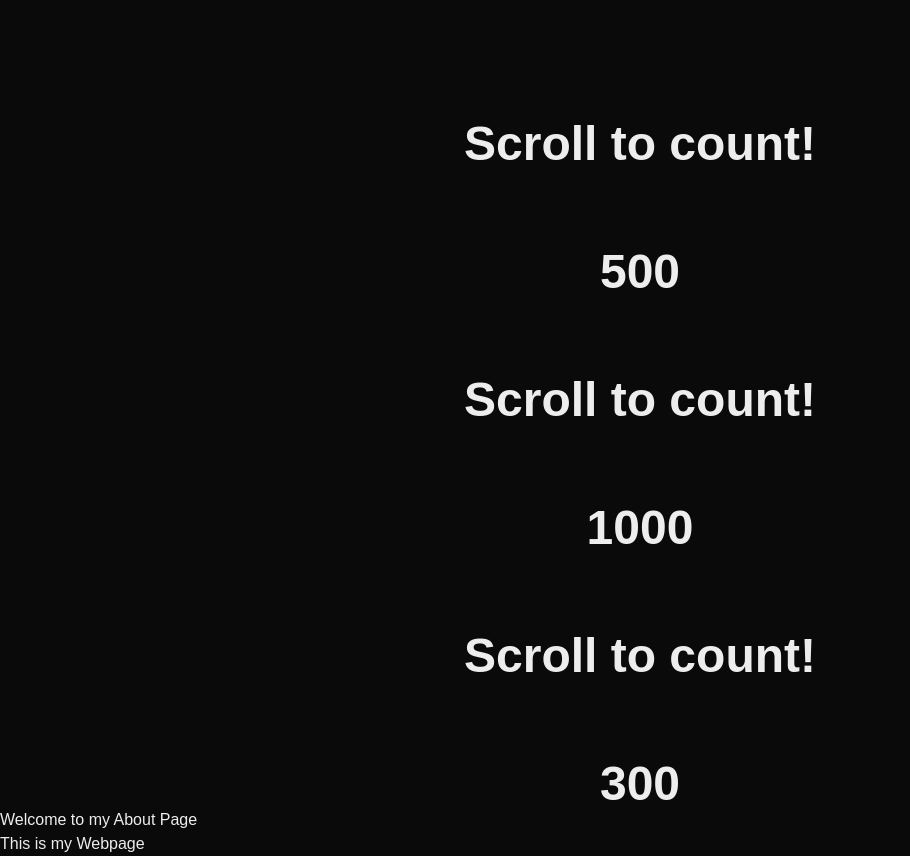
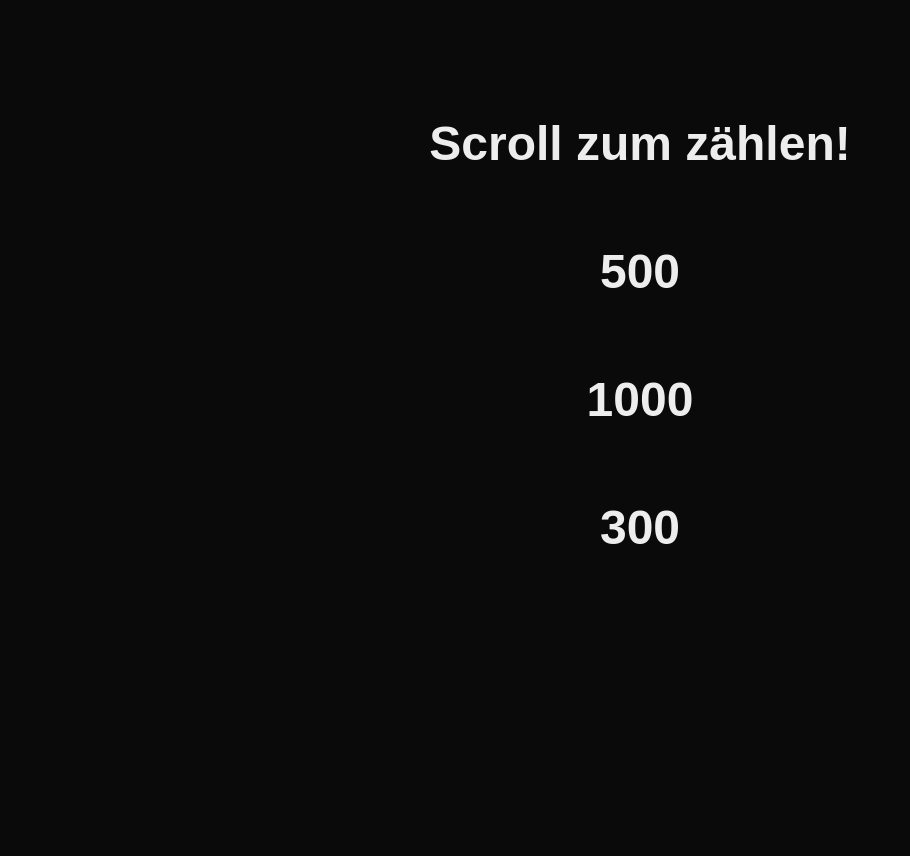
Before and after one commit to 1THGAMER1/karolwebsite, a Next.js app: page /portfolio in a window 1280 px wide. Shown: the part 1160-2016 px from the top of the page, without its empty margins (0-910 px from the left). After the commit the page ends 1714 px from the top, so only its background shows below. Built offline with nearby package versions, Linux system fonts and the light colour scheme.

Commit message:
kleinigkeiten

```diff
--- a/src/app/about/page.js
+++ b/src/app/about/page.js
@@ -7,8 +7,7 @@ export default function Page(){
     return(
         <div>
             <Navbar />
-            <h1> Welcome to my About Page </h1>
-            <p> This is my Webpage</p>
+            <h1> Welcome in meiner About Seite </h1>
             <Analytics/>
             <SpeedInsights/>
         </div>
--- a/src/app/page.js
+++ b/src/app/page.js
@@ -16,8 +16,11 @@ export default function Home(){
                 </h1>
             </div>
             <div className="welcome-text text-center flex flex-col items-center justify-center text-white">
-                <p> This is Karols Website.</p>
-                <Link href="/about">Go to my About Me page</Link>
+                <p> Das is Karol&#39;s Website.</p>
+                <Link href="/about" className="underline">Zu meiner About Me Seite</Link>
+                <Link href="/shop" className="underline">Zu meinem Beispielshop</Link>
+                <Link href="/portfolio" className="underline">Zu meinem Portfolio</Link>
+
                 <Analytics/>
                 <SpeedInsights/>
             </div>
--- a/src/app/portfolio/page.js
+++ b/src/app/portfolio/page.js
@@ -8,19 +8,11 @@ export default function Page(){
             <Navbar />
             <div className="h-[150vh] p-8"></div>
             <h1 className="text-5xl font-bold text-center mt-20">
-                Scroll to count!
+                Scroll zum zählen!
             </h1>
             <Counter targetNumber={500}/>
-            <h1 className="text-5xl font-bold text-center mt-20">
-                Scroll to count!
-            </h1>
             <Counter targetNumber={1000}/>
-            <h1 className="text-5xl font-bold text-center mt-20">
-                Scroll to count!
-            </h1>
             <Counter targetNumber={300}/>
-            <h1> Welcome to my About Page </h1>
-            <p> This is my Webpage</p>
         </div>
     );
 }
--- a/src/app/shop/cart/buy/page.js
+++ b/src/app/shop/cart/buy/page.js
@@ -8,8 +8,8 @@ export default function BuyPage(){
 
     return(
         <div className="bg-gradient-to-b from-gray-900 to-gray-950 min-h-screen flex flex-col">
+            <Shopnavbar />
             <section className="flex-grow container mx-auto py-16">
-            <Shopnavbar />
                 <header className="text-white items-center flex justify-center font-semibold mb-auto min-h-[80px]">
             <h1> Bestellung überprüfen </h1>
                     </header>
```
Also changed, not shown: public/shop/product2.png, public/shop/product3.png.
